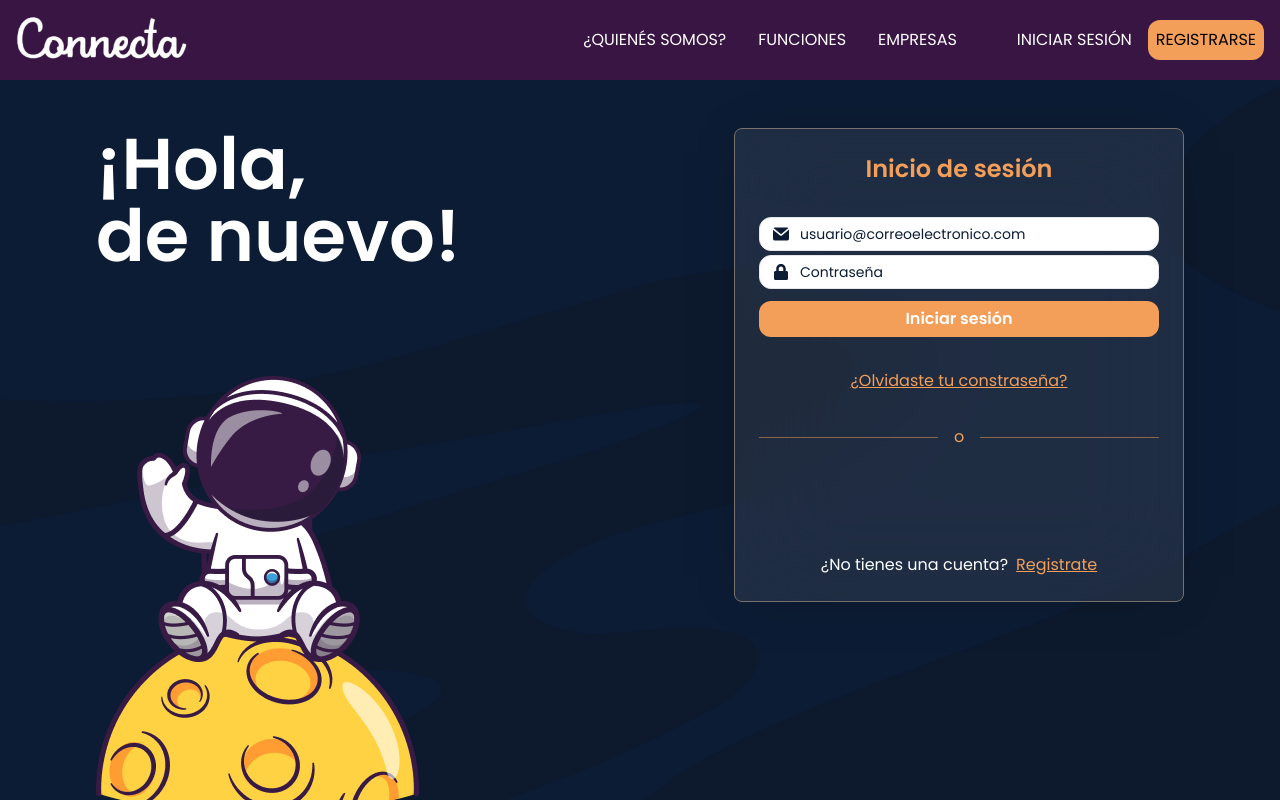
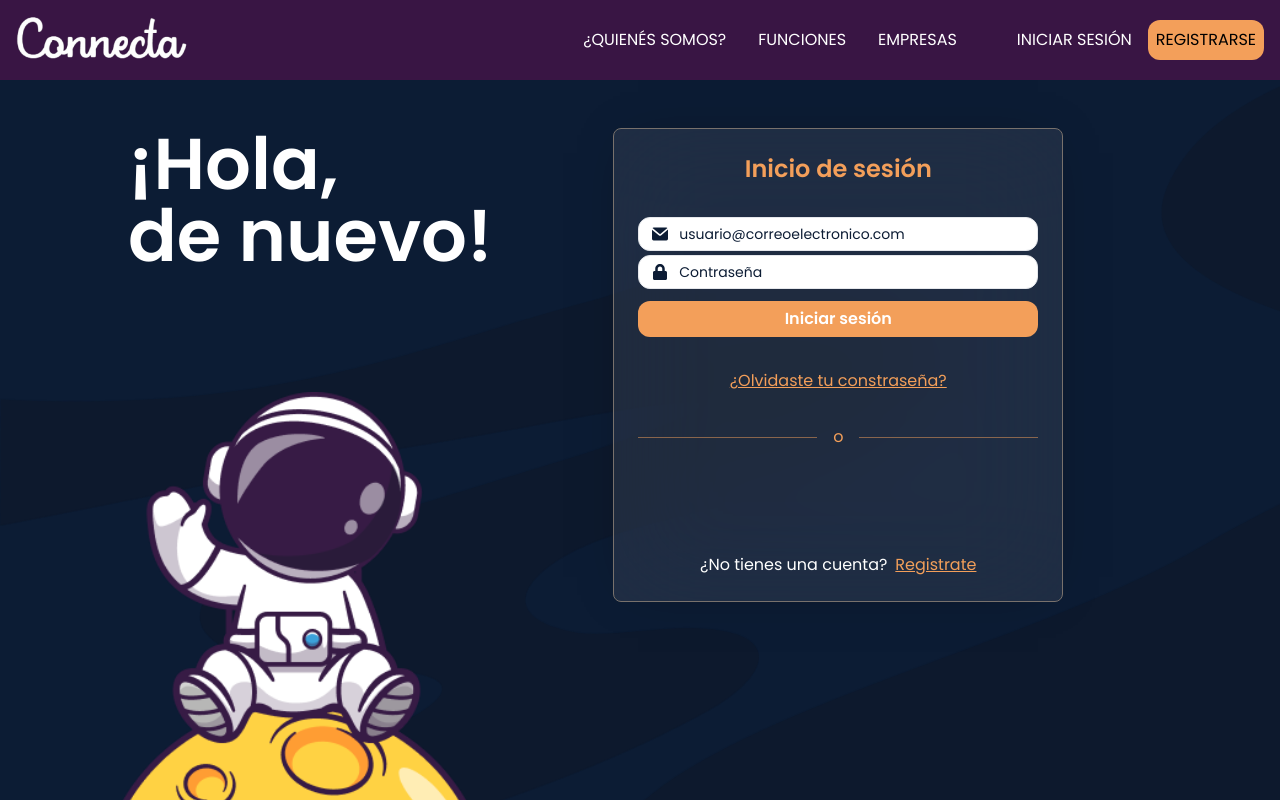
Before and after one commit to No-Country/s10-07-t-express-react-slack, a React (Vite) app in the folder frontend/: page /login in a window 1280 px wide. Shown: the top 800 px of the page. Built offline with nearby package versions, Linux system fonts and the light colour scheme; no server answers.

Commit message:
resposive login

```diff
--- a/frontend/src/components/auth/FormLogin.tsx
+++ b/frontend/src/components/auth/FormLogin.tsx
@@ -49,8 +49,8 @@ const FormLogin = () => {
   }
 
   return(
-    <section className=''>
-      <div className='bg-forms w-[450px] flex flex-col items-center gap-y-8 border border-stone-500 py-6 px-6 rounded-lg relative'>
+    <section className='pb-12 mx-auto'>
+      <div className='bg-forms sm:w-[450px] w-[320px] flex flex-col items-center gap-y-8 border border-stone-500 py-6 px-6 rounded-lg relative'>
         <h3 className='font-semibold text-2xl text-button-orange'>Inicio de sesión</h3>
         <form onSubmit={handleSubmit} className='w-full flex flex-col gap-y-1' >
           <div className="relative">
@@ -111,7 +111,7 @@ const FormLogin = () => {
           onError={() => {
             console.log('Login Failed')
           }}
-          width={400}
+          width={200}
           logo_alignment='center'
           shape='pill'
           text='signup_with'
--- a/frontend/src/pages/Login.tsx
+++ b/frontend/src/pages/Login.tsx
@@ -6,13 +6,13 @@ import Footer from '../components/footer/Footer'
 
 const Login = () => {
   return(
-    <section className="w-full">
+    <section className="flex flex-col items-center w-full max-w-full">
         <NavBar isUserLoggedIn={false}/>
-        <div className="bg-background w-auto flex justify-between h-screen bg-bg-register px-24 pt-32">
+        <div className="bg-background w-full flex flex-col md:flex-row justify-between h-auto bg-bg-register md:px-12 lg:px-24 pt-32">
             <div className="h-auto">
-                <h1 className="text-white lg:text-7xl font-semibold text-justify pb-20">¡Hola,<br />
+                <h1 className="text-white text-4xl md:text-5xl lg:text-7xl font-semibold lg:pb-20 md:w-full ml-8 mb-4">¡Hola,<br />
                 de nuevo!</h1>
-                <img src={astrogreeting} alt='astro' className='pt-6' />
+                <img src={astrogreeting} alt='astro' className='mx-auto w-1/2 md:w-full md:pt-6 mb-6' />
             </div>
       <GoogleOAuthProvider clientId="1003915463020-v12qk1fvdg1smd9skp2i9vrv5j99tra6.apps.googleusercontent.com">
         <FormLogin/>
```
